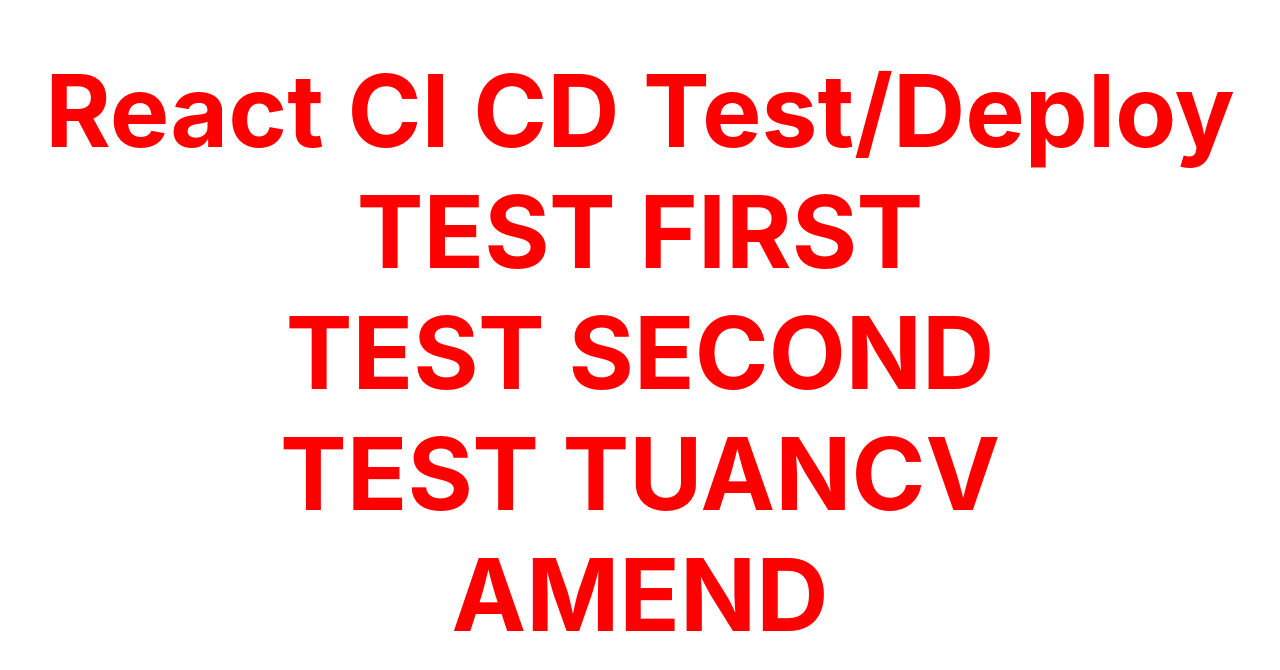
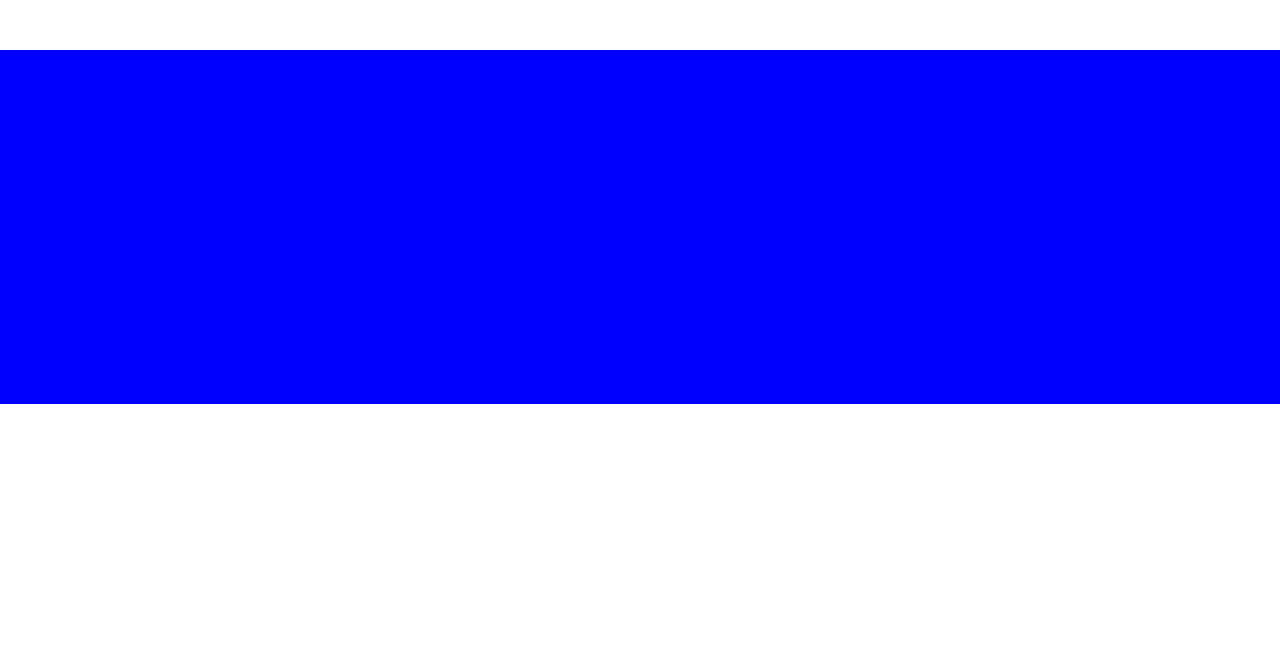
Before and after one commit to LePhuSangHCMUS/react-ci-cd, a React (Create React App) app: page / in a window 1280 px wide. Shown: the top 670 px of the page. Built offline with nearby package versions, Linux system fonts and the light colour scheme; the HTML template or start-up script is replaced by a standard one.

Commit message:
tuancv: update

```diff
--- a/src/App.css
+++ b/src/App.css
@@ -2,6 +2,7 @@
   text-align: center;
   margin-top: 50px;
   font-weight: bold;
-  font-size: 100px;
-  color: red;
+  font-size: 48px;
+  color: blue;
+  background-color: blue;
 }
--- a/src/App.js
+++ b/src/App.js
@@ -8,6 +8,7 @@ function App() {
      <div>TEST FIRST</div>
      <div>TEST SECOND</div>
      <div>TEST TUANCV</div>
+     <div>TEST TUANCV 1</div>
 AMEND
     </div>
   );
```
